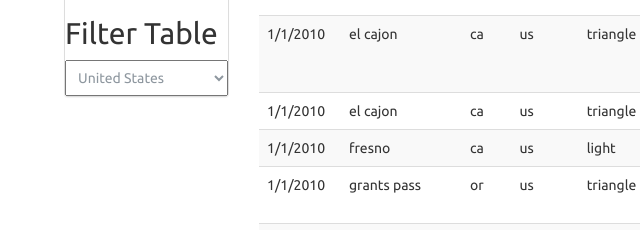
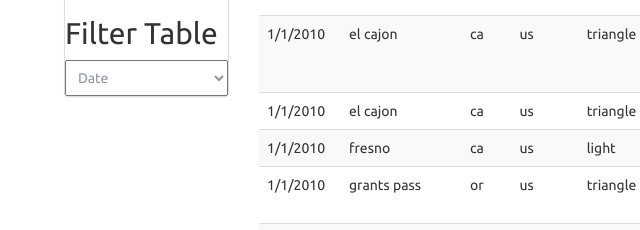
Before and after one commit to nadiarichards/javascript-challenge, a plain HTML site: page UFO-level-2/index.html in a window 1280 px wide. Shown: the part 798-1028 px from the top of the page, 6-646 px from the left. Drawn offline with nearby package versions, Linux system fonts and the light colour scheme.

Commit message:
started bonus

```diff
--- a/UFO-level-2/index.html
+++ b/UFO-level-2/index.html
@@ -43,10 +43,12 @@
                   </div>
                   <!-- <button id="filter-btn" type="button" class="btn btn-default">Filter Table</button> -->
                   <h2>Filter Table</h2>
-                  <select id="selDataset" onchange="getData(this.value)">
-                      <option value="us">United States</option>
-                      <option value="uk">United Kingdom</option>
-                      <option value="canada">Canada</option>
+                  <select id="selUFO" onchange="getData(this.value)">
+                      <option value="us">Date</option>
+                      <option value="uk">City</option>
+                      <option value="canada">State</option>
+                      <option value="canada">Country</option>
+                      <option value="canada">Shape</option>
                   </select>
                 </form>
               </div>
```
